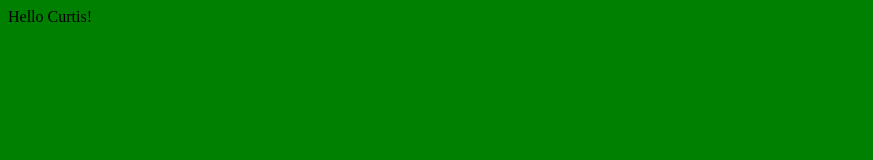
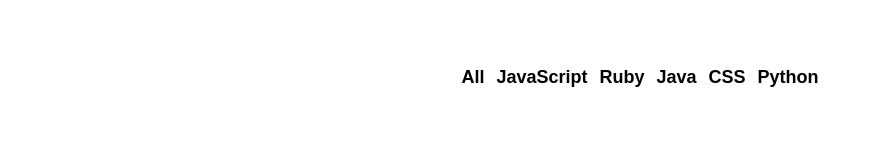
Before and after one commit to ctvanzandt42/github-battle, a React app: page / in a window 1280 px wide. Shown: the whole page, without its empty margins (0-873 px from the left). Built offline with nearby package versions, Linux system fonts and the light colour scheme.

Commit message:
Added nav bar component

```diff
--- /dev/null
+++ b/app/components/Popular.js
@@ -0,0 +1,19 @@
+import React from "react";
+
+export default class Popular extends React.Component {
+    render() {
+        const languages = ['All', 'JavaScript', 'Ruby', 'Java', 'CSS', 'Python']
+
+        return (
+            <ul className="flex-center">
+                {languages.map(( language, index ) => (
+                    <li key={index}>
+                        <button className="btn-clear nav-link">
+                            {language}
+                        </button>
+                    </li>
+                ))}
+            </ul>
+        )
+    }
+}
--- a/app/index.css
+++ b/app/index.css
@@ -1,3 +1,42 @@
+html, body, #app {
+    margin: 0;
+    height: 100%;
+    width: 100%;
+
+}
+
 body {
-    background: green;
+    font-family: -apple-system,BlinkMacSystemFont,Segoe UI,Roboto,Oxygen-Sans,Ubuntu,Cantarell,Helvetica Neue,sans-serif;
 }
+
+ul {
+    padding: 0;
+}
+
+li {
+    list-style-type: none;
+}
+
+.container {
+    max-width: 1200px;
+    margin: 0 auto;
+    padding: 50px;
+}
+
+.flex-center {
+    display: flex;
+    justify-content: center;
+    align-items: center;
+}
+
+.btn-clear {
+    border: none;
+    background: transparent;
+}
+
+.nav-link {
+    font-size: 18px;
+    font-weight: bold;
+    text-decoration: none;
+    color: inherit;
+}
--- a/app/index.js
+++ b/app/index.js
@@ -1,17 +1,13 @@
 import React from "react";
 import ReactDOM from "react-dom"
 import './index.css'
-
-// Component
-// State
-// Lifecycle
-// UI
+import Popular from "./components/Popular";
 
 class App extends React.Component {
     render() {
         return (
-            <div>
-                Hello Curtis!
+            <div className='container'>
+                <Popular/>
             </div>
         )
     }
```
